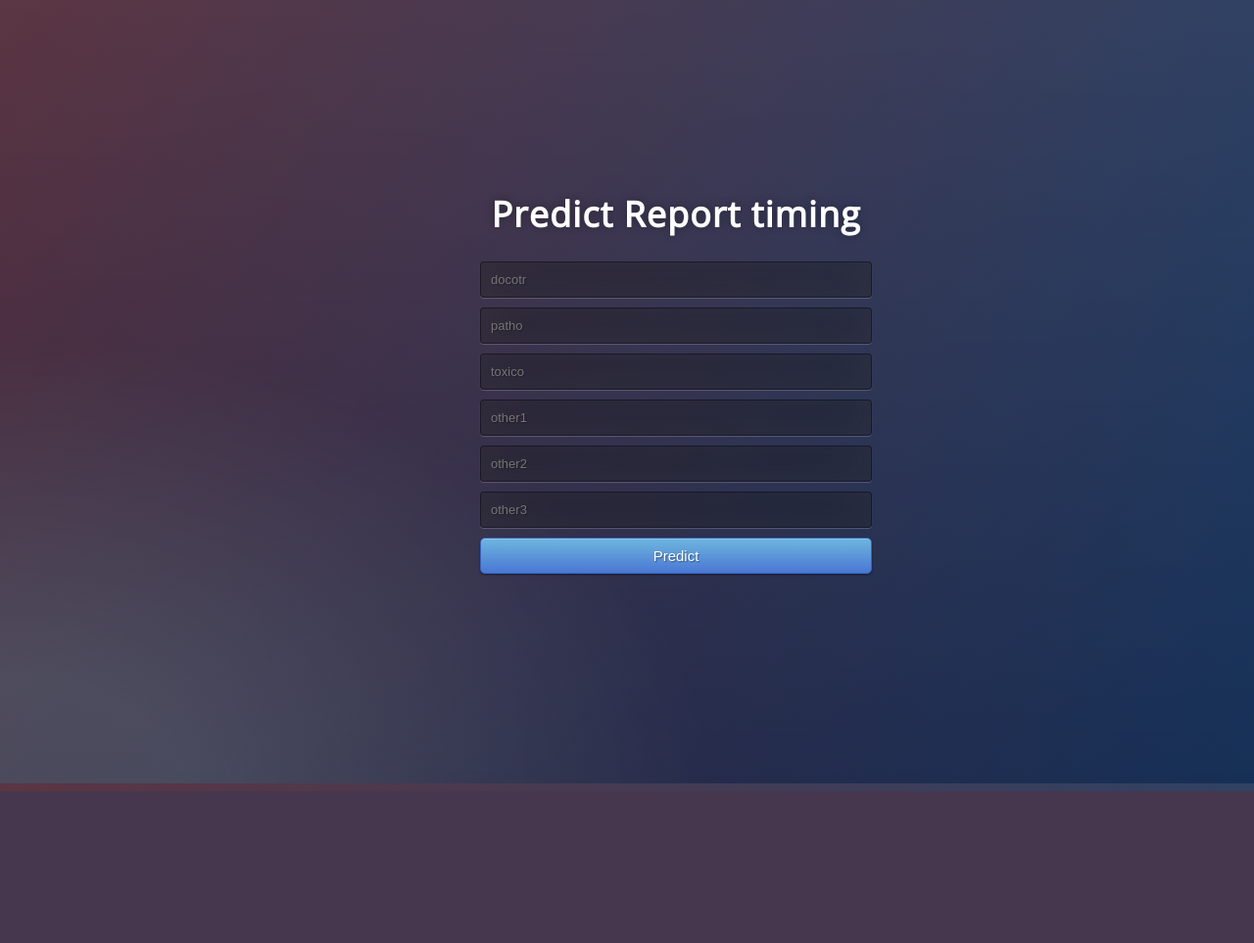
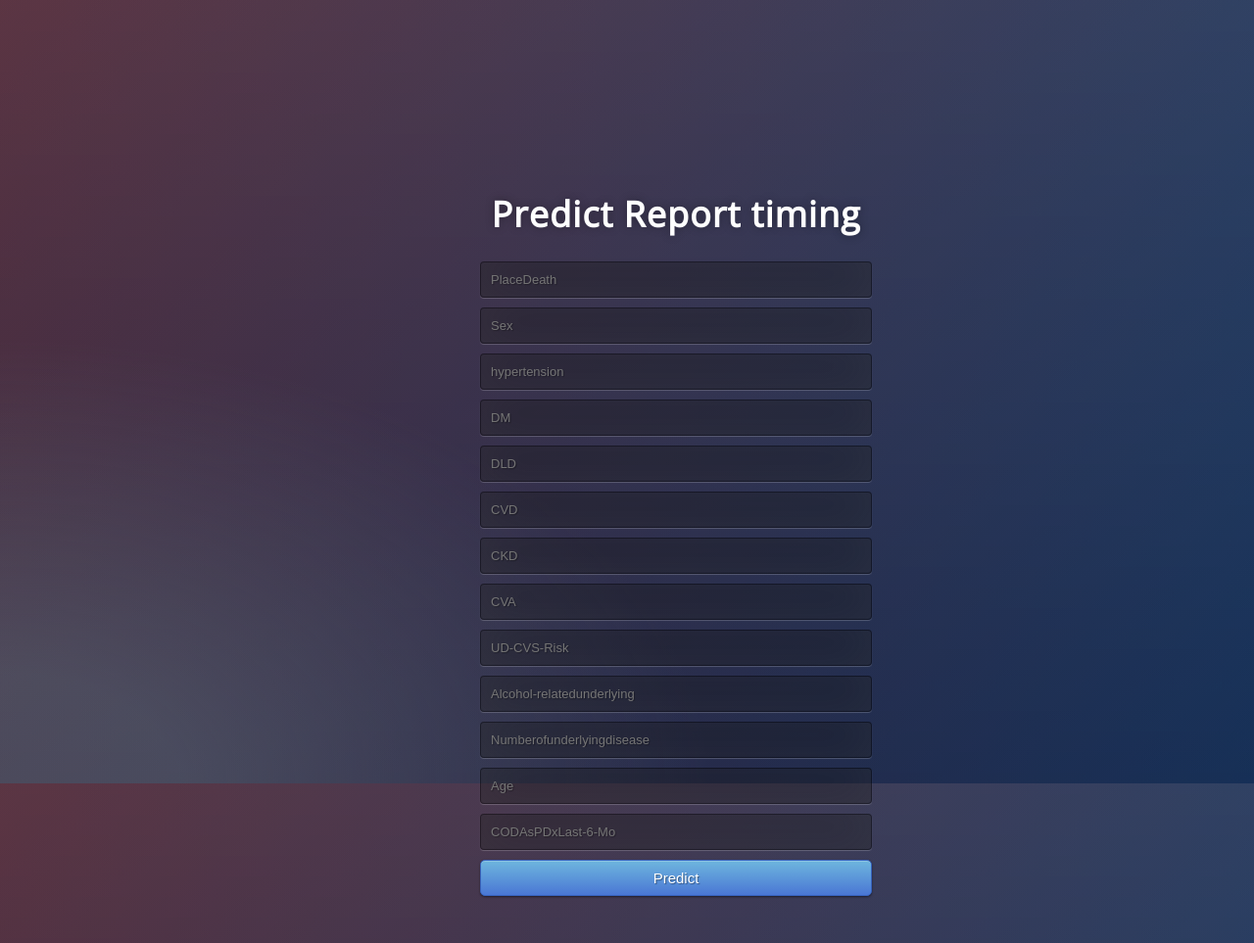
Before and after one commit to trapezius60/python_ml_heroku, a Flask app: page / in a window 1280 px wide. Shown: the whole page at 98% size. Before the commit the page ends 808 px from the top, so only its background shows below. Run offline with Flask 2, Linux system fonts and the light colour scheme; parts of the project's set-up code (start-up, migrations or seed data) failed here and were passed over.

Commit message:
Update index.html

```diff
--- a/prediction/templates/index.html
+++ b/prediction/templates/index.html
@@ -18,12 +18,19 @@
 
      <!-- Form to enter new data for predictions  -->
     <form action="{{ url_for('predict')}}"method="POST">
-      <input type="text" name="doctor" placeholder="docotr" required="required" /><br>
-    	<input type="text" name="patho" placeholder="patho" required="required" /><br>
-        <input type="text" name="toxico" placeholder="toxico" required="required" /><br>
-        <input type="text" name="other1" placeholder="other1" required="required" /><br>
-        <input type="text" name="other2" placeholder="other2" required="required" /><br>
-        <input type="text" name="other3" placeholder="other3" required="required" /><br>
+        <input type="text" name="PlaceDeath" placeholder="PlaceDeath" required="required" /><br>
+    	<input type="text" name="Sex" placeholder="Sex" required="required" /><br>
+        <input type="text" name="I10" placeholder="hypertension" required="required" /><br>
+        <input type="text" name="E119" placeholder="DM" required="required" /><br>
+        <input type="text" name="E78" placeholder="DLD" required="required" /><br>
+        <input type="text" name="I21-25" placeholder="CVD" required="required" /><br>
+	<input type="text" name="N18" placeholder="CKD" required="required" /><br>
+    	<input type="text" name="I61-9" placeholder="CVA" required="required" /><br>
+        <input type="text" name="UD-CVS-Risk" placeholder="UD-CVS-Risk" required="required" /><br>
+        <input type="text" name="Alcohol-relatedunderlying" placeholder="Alcohol-relatedunderlying" required="required" /><br>
+        <input type="text" name="Numberofunderlyingdisease" placeholder="Numberofunderlyingdisease" required="required" /><br>
+        <input type="text" name="Age" placeholder="Age" required="required" /><br>
+	<input type="text" name="CODAsPDxLast-6-Mo" placeholder="CODAsPDxLast-6-Mo" required="required" /><br>
 
         <button type="submit" class="btn btn-primary btn-block btn-large">Predict</button>
     </form>
```
